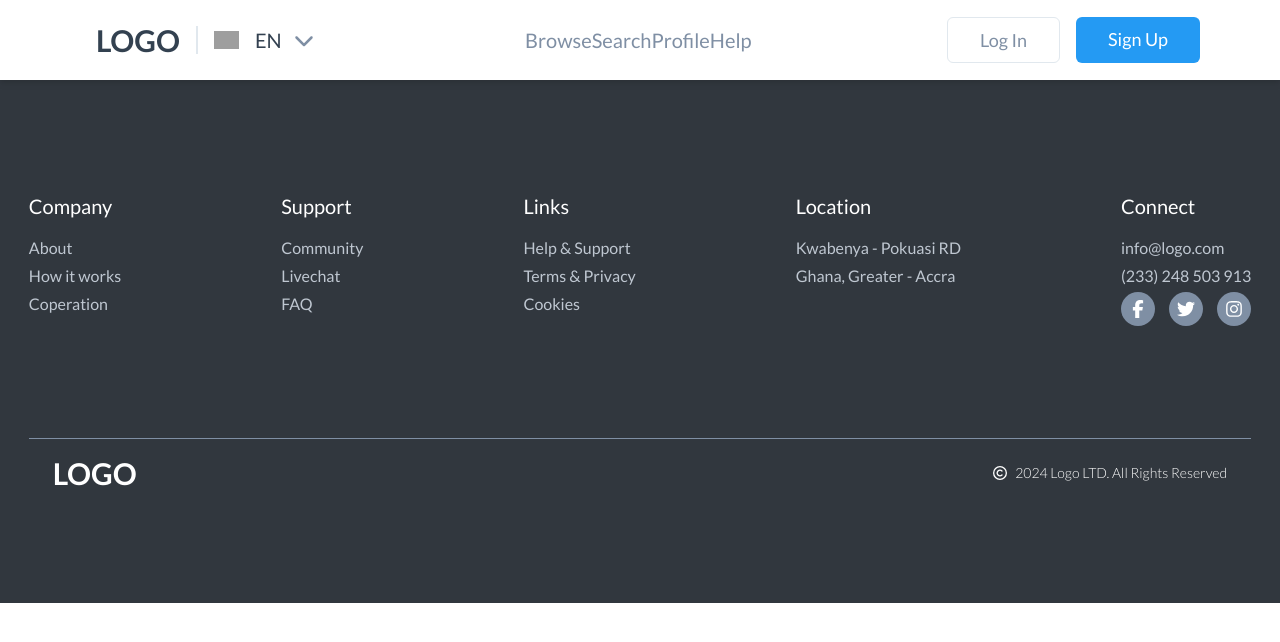
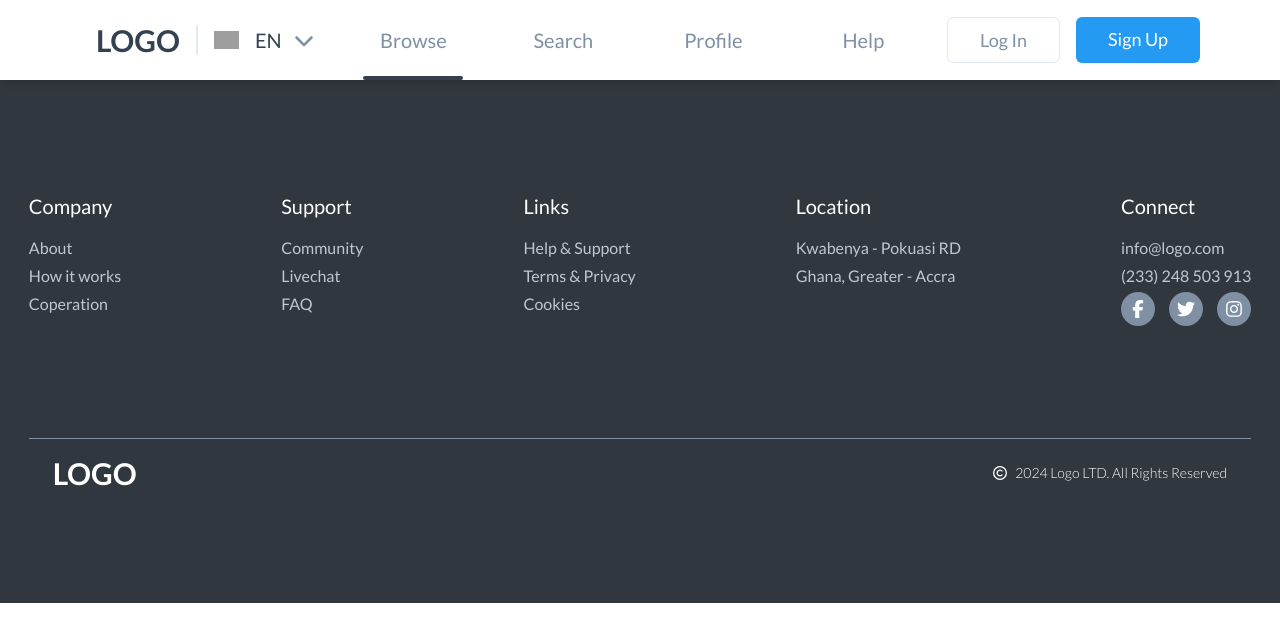
Before and after one commit to pbessilfie/Car-Dealership-Website, a React (Vite) app: page / in a window 1280 px wide. Shown: the top 642 px of the page. Built offline with nearby package versions, Linux system fonts and the light colour scheme; grey boxes are pictures that could not be loaded.

Commit message:
custom styles for the active navlink

```diff
--- a/src/App.css
+++ b/src/App.css
@@ -0,0 +1,55 @@
+:root{
+    --nav-width: 100px;
+}
+nav .navlinks {
+  text-align: center;
+}
+
+nav .animation {
+  position: absolute;
+  bottom: 0;
+  left: 25px;
+  background-color: #334150;
+  border-radius: 50px;
+  height: 4px;
+  width: var(--nav-width);
+  transition: all 0.5s ease 0s;
+}
+.navlinks:nth-child(1) {
+  width: 150px;
+}
+ .start-Browse,
+.active:nth-child(1) ~ .animation {
+  width: var(--nav-width);
+  left: 25px;
+}
+
+
+.navlinks:nth-child(2) {
+  width: 150px;
+
+}
+ .start-Search,
+.active:nth-child(2) ~ .animation {
+  width: var(--nav-width);
+  left: 175px;
+
+}
+
+.navlinks:nth-child(3) {
+  width: 150px;
+}
+.start-Profile,
+.active:nth-child(3) ~ .animation {
+  width: var(--nav-width);
+  left: 325px;
+}
+
+.navlinks:nth-child(4) {
+  width: 150px;
+}
+.start-Help,
+.active:nth-child(4) ~ .animation {
+  width: var(--nav-width);
+  left: 475px;
+}
```
